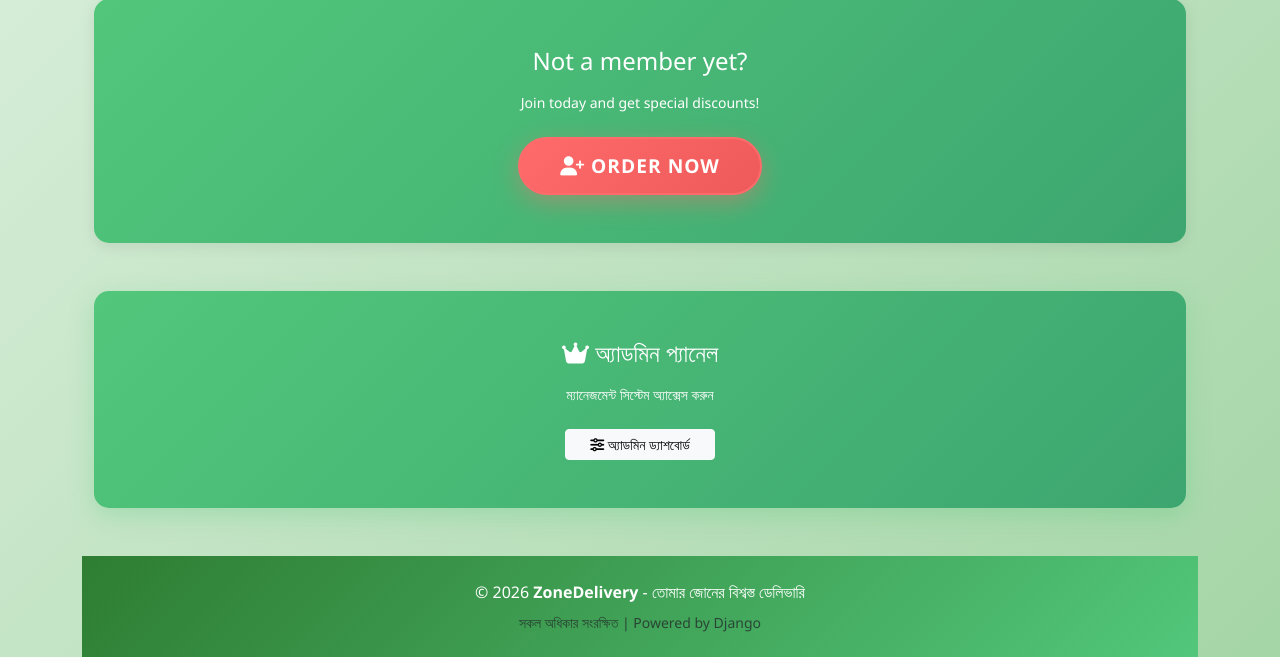
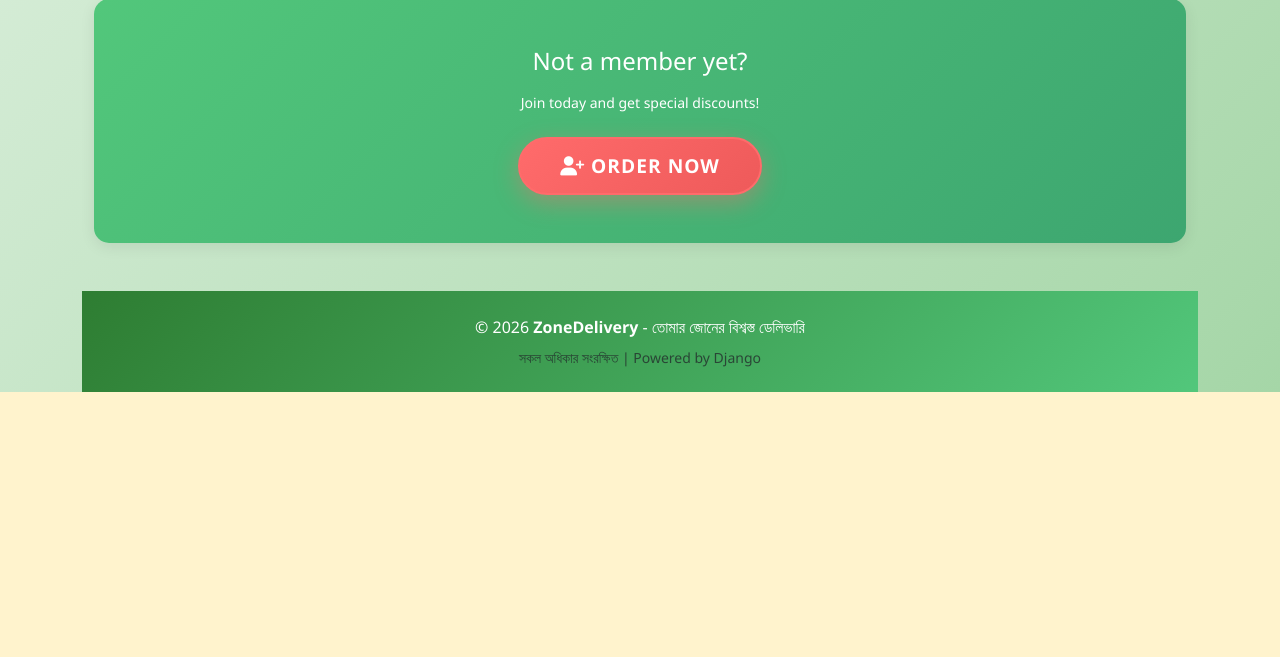
Before and after one commit to fahadhossenbappy123-crypto/DelevaryZone, a Django app: page / in a window 1280 px wide. Shown: the part 733-1390 px from the top of the page. After the commit the page ends 1125 px from the top, so only its background shows below. Run offline with Django 5.2, Linux system fonts and the light colour scheme; data that the repository does not hold is empty.

Commit message:
remove: Delete admin panel section from home page
- Remove Admin Dashboard button from home page
- Clean up home page layout
- Admin system remains in separate dashboard

```diff
--- a/shop/templates/shop/home.html
+++ b/shop/templates/shop/home.html
@@ -175,24 +175,5 @@
     </div>
     {% endif %}
 
-    <!-- Admin Panel Section (Always Visible) -->
-    <div class="row mt-5 mb-5">
-        <div class="col-12">
-            <div class="card text-center" style="background: linear-gradient(135deg, #52C77B 0%, #3DA670 100%); color: white; border: none; box-shadow: 0 8px 25px rgba(82, 199, 123, 0.3);">
-                <div class="card-body p-3 p-md-5">
-                    <h4 class="card-title mb-2 mb-md-3">
-                        <i class="fas fa-crown"></i> অ্যাডমিন প্যানেল
-                    </h4>
-                    <p class="card-text mb-3 mb-md-4 small">ম্যানেজমেন্ট সিস্টেম অ্যাক্সেস করুন</p>
-                    <div class="d-flex gap-2 justify-content-center flex-wrap">
-                        <a href="{% url 'admin_dashboard' %}" class="btn btn-light btn-sm btn-md-lg px-3 px-md-4">
-                            <i class="fas fa-sliders-h"></i> অ্যাডমিন ড্যাশবোর্ড
-                        </a>
-                    </div>
-                </div>
-            </div>
-        </div>
-    </div>
-
 </div>
 {% endblock %}
```
